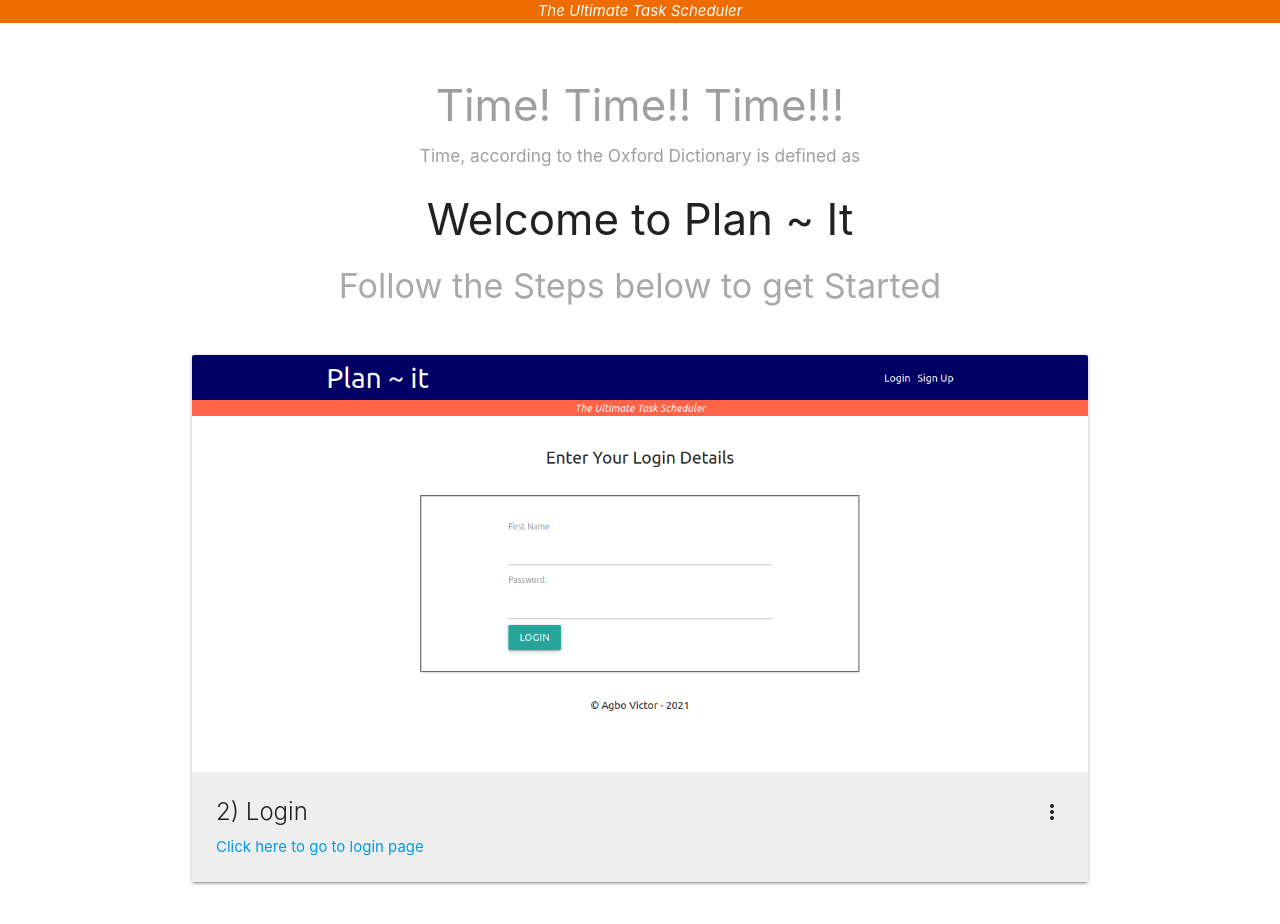
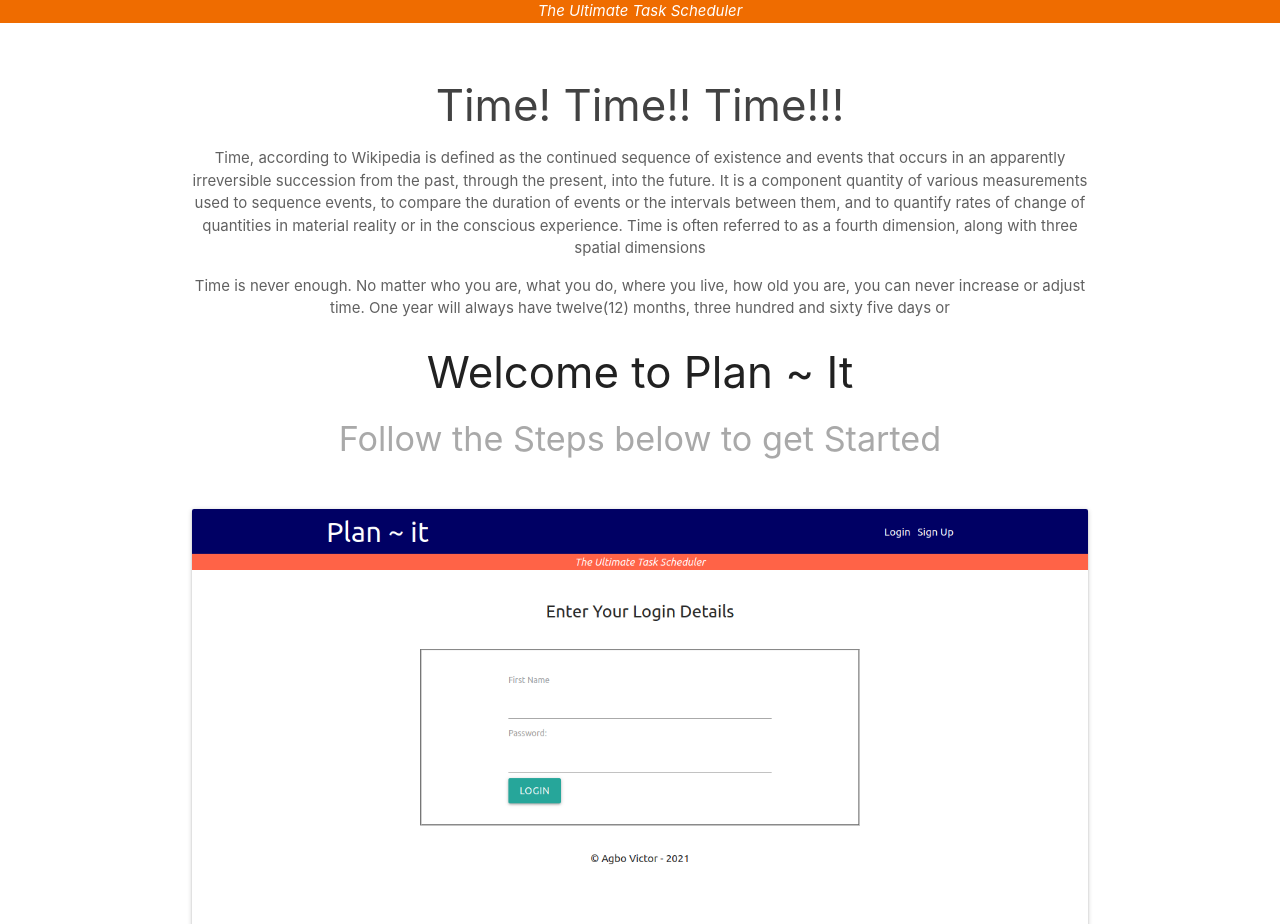
Before and after one commit to Victor-Agbo/planit, a Django app: page / in a window 1280 px wide. Shown: the part 64-988 px from the top of the page. Run offline with Django 3.2, Linux system fonts and the light colour scheme; some libraries are stand-ins or nearby versions.

Commit message:
03/Aug/2021 08:22:22

```diff
--- a/templates/main/index.html
+++ b/templates/main/index.html
@@ -3,8 +3,19 @@
 {% load static %}
 
 <div class="center container" style="padding-top: 30px">
-    <h3 class="grey-text darken-5">Time! Time!! Time!!!</h3>
-    <h6><article class="grey-text darken-1">Time, according to the Oxford Dictionary is defined as</article></h6>
+    <h3 class="grey-text text-darken-3">Time! Time!! Time!!!</h3>
+    <article class="grey-text text-darken-2">
+        <p>Time, according to Wikipedia is defined as the continued
+            sequence of existence and events that occurs in an apparently irreversible succession from the past, through
+            the present, into the future. It is a component quantity of various measurements used to sequence
+            events, to compare the duration of events or the intervals between them, and to quantify rates of change of
+            quantities in material reality or in the conscious experience. Time is often referred to as a
+            fourth dimension, along with three spatial dimensions
+        </p>
+        <p>Time is never enough. No matter who you are, what you do, where you live, how old you are, you can never
+            increase or adjust time. One year will always have twelve(12) months, three hundred and sixty five days or
+        </p>
+    </article>
 </div>
 <h3 class="center">Welcome to Plan ~ It </h3>
 
```
